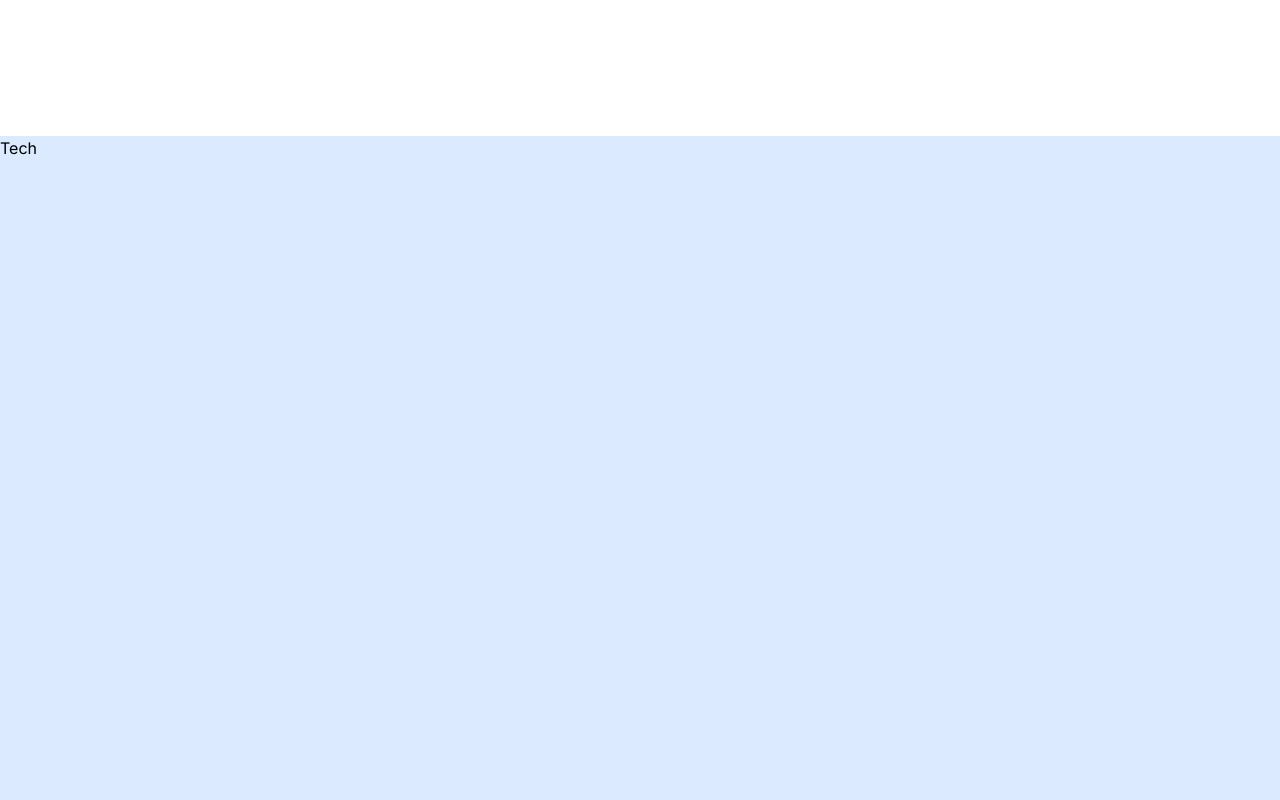
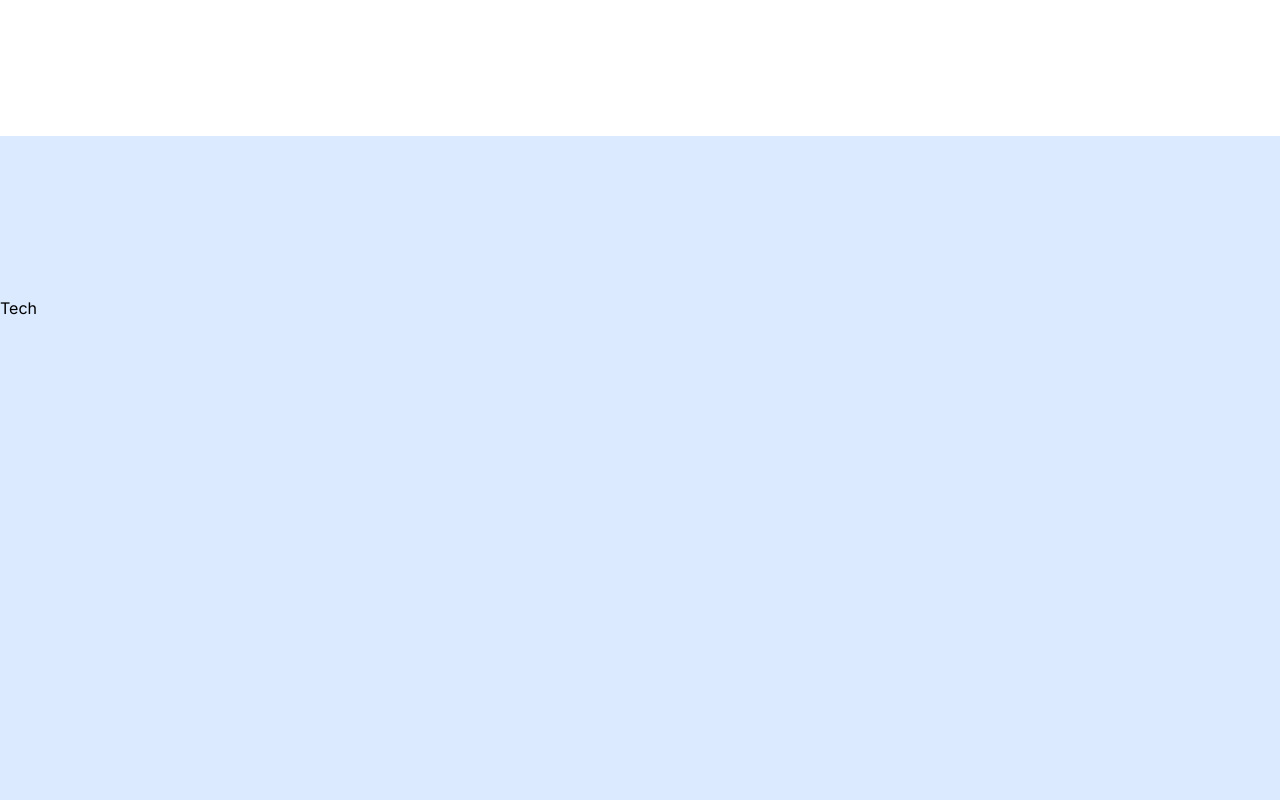
Before and after one commit to soohyn/portfolio, a Next.js app: page / in a window 1280 px wide. Shown: the part 1020-1820 px from the top of the page. Built offline with nearby package versions, Linux system fonts and the light colour scheme.

Commit message:
edit css section-layout

```diff
--- a/app/(home)/components/About.tsx
+++ b/app/(home)/components/About.tsx
@@ -3,7 +3,7 @@ import { FC } from "react";
 
 const About: FC = () => {
   return (
-    <section id="about-section" className="flex flex-col py-40  section-layout">
+    <section id="about-section" className="flex flex-col section-layout">
       <div className="layout flex flex-col items-center justify-center">
         <Terminal />
         <div className="flex flex-col pt-20 items-center text-center text-gray-800">
--- a/app/globals.css
+++ b/app/globals.css
@@ -16,7 +16,7 @@
   }
 
   .section-layout {
-    @apply min-h-screen;
+    @apply min-h-screen py-40;
   }
 
   nav > ul > li {
```
